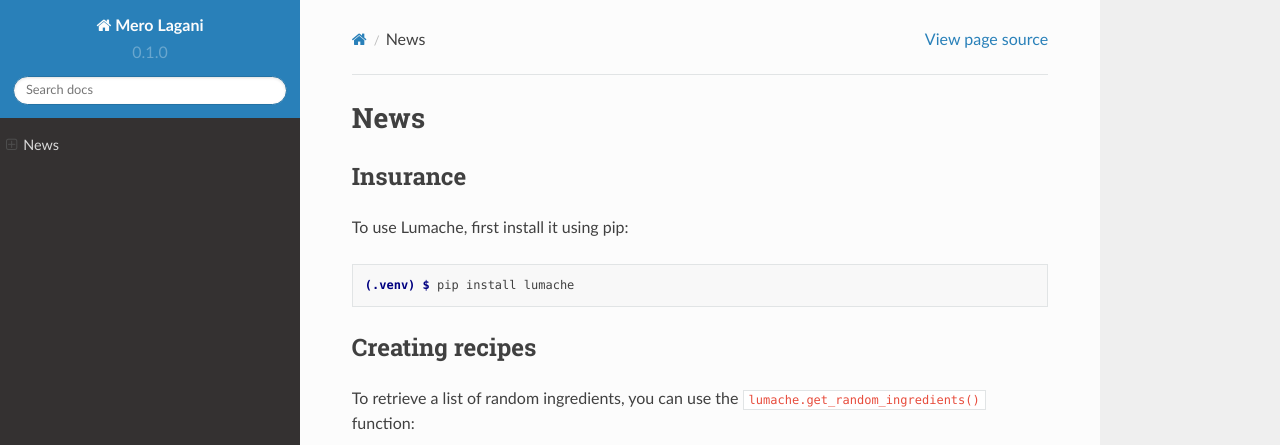
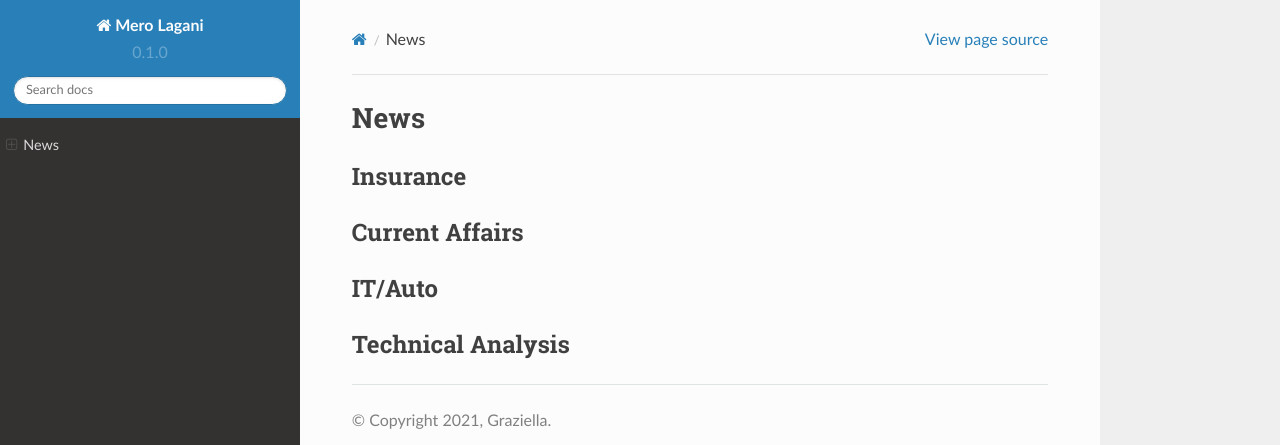
Before and after one commit to Aamosh12/Project, a Sphinx documentation site: the page built from docs/source/news.rst, in a window 1280 px wide and 1036 px high. Shown: the top 445 px of the window. Built offline with Sphinx 7.4.7 and the Read the Docs theme 2.0.0, drawn with Linux system fonts in a browser that asks for light colours; some of the changed text lies outside the part shown.

Commit message:
Added subtitle in News section

```diff
--- a/docs/source/news.rst
+++ b/docs/source/news.rst
@@ -1,33 +1,14 @@
 News
 =====
 
+Insurance
+---------
 
-
-Insurance
-------------
-
-To use Lumache, first install it using pip:
-
-.. code-block:: console
-
-   (.venv) $ pip install lumache
-
-Creating recipes
+Current Affairs
 ----------------
 
-To retrieve a list of random ingredients,
-you can use the ``lumache.get_random_ingredients()`` function:
+IT/Auto
+-------
 
-.. autofunction:: lumache.get_random_ingredients
-
-The ``kind`` parameter should be either ``"meat"``, ``"fish"``,
-or ``"veggies"``. Otherwise, :py:func:`lumache.get_random_ingredients`
-will raise an exception.
-
-.. autoexception:: lumache.InvalidKindError
-
-For example:
-
->>> import lumache
->>> lumache.get_random_ingredients()
-['shells', 'gorgonzola', 'parsley']
+Technical Analysis
+------------------
```
